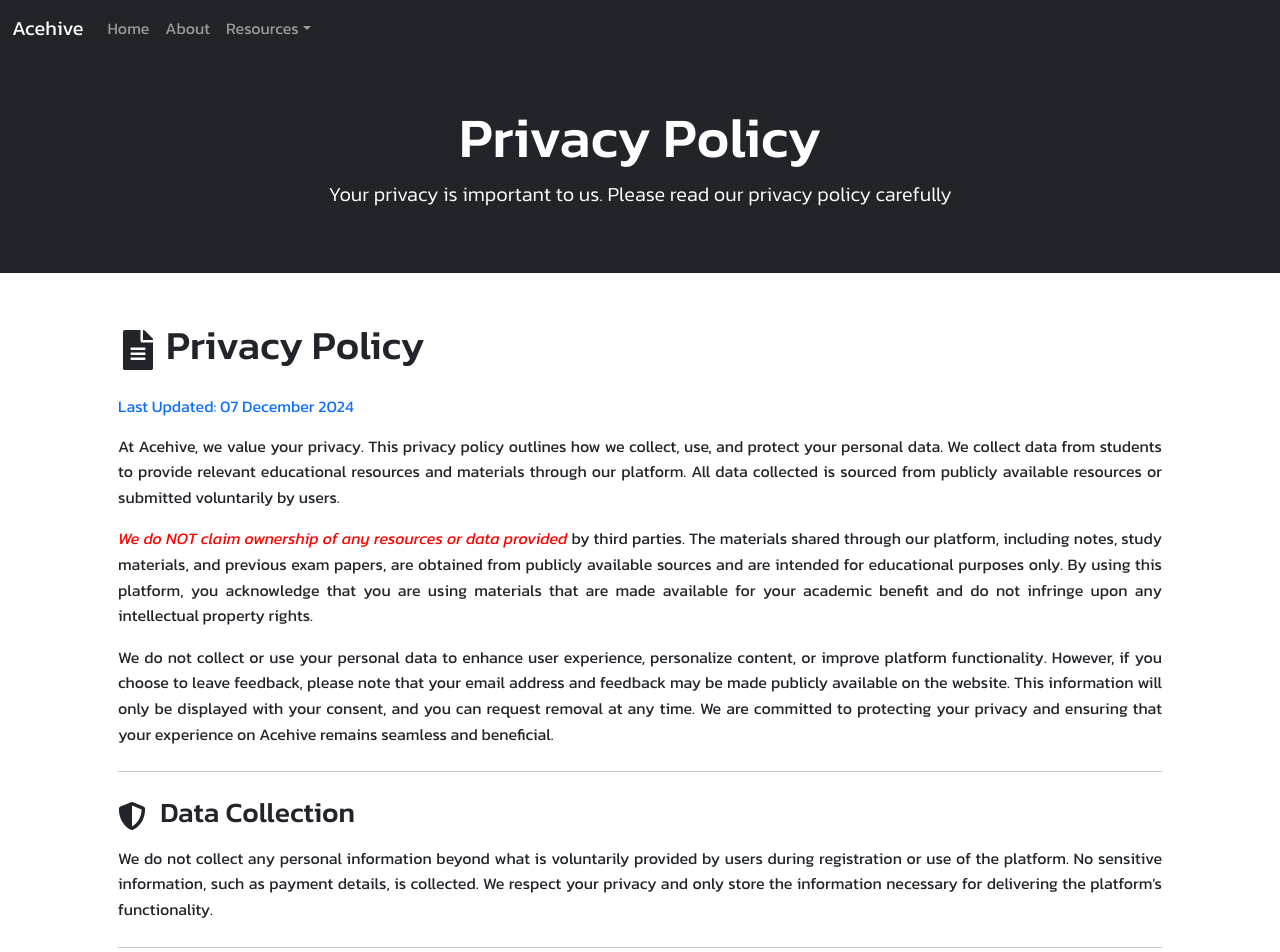
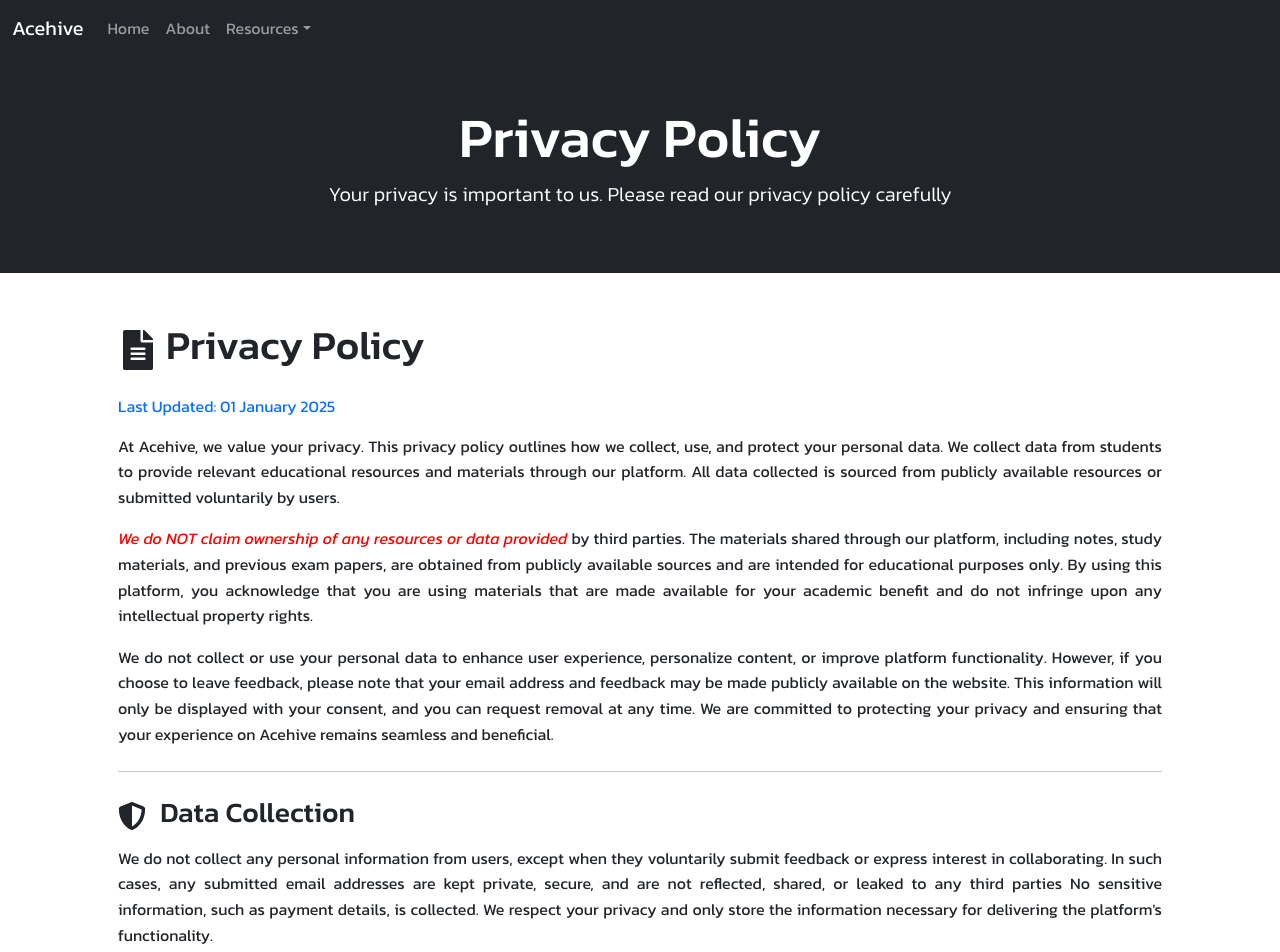
Before and after one commit to kavinmahendran09/acehive, a React (Vite) app: page /PrivacyPolicy in a window 1280 px wide. Shown: the top 952 px of the page. Built offline with nearby package versions, Linux system fonts and the light colour scheme.

Commit message:
fix : update privacy policy

```diff
--- a/src/assets/PrivacyPolicy.tsx
+++ b/src/assets/PrivacyPolicy.tsx
@@ -24,7 +24,7 @@
               <FaFileAlt className="me-2" style={{ fontSize: '2.5rem' }} />
               Privacy Policy
             </h2>
-            <p className="text-start text-primary">Last Updated: 07 December 2024</p>
+            <p className="text-start text-primary">Last Updated: 01 January 2025</p>
 
             <p style={{ textAlign: 'justify', lineHeight: '1.6' }}>
               At Acehive, we value your privacy. This privacy policy outlines how we collect, use, and protect your personal data. We collect data from students to provide relevant educational resources and materials through our platform. All data collected is sourced from publicly available resources or submitted voluntarily by users.
@@ -44,7 +44,7 @@
 
             <h3 className="mb-3"><FaShieldAlt className="me-2" /> Data Collection</h3>
             <p style={{ textAlign: 'justify', lineHeight: '1.6' }}>
-              We do not collect any personal information beyond what is voluntarily provided by users during registration or use of the platform. No sensitive information, such as payment details, is collected. We respect your privacy and only store the information necessary for delivering the platform's functionality.
+              We do not collect any personal information from users, except when they voluntarily submit feedback or express interest in collaborating. In such cases, any submitted email addresses are kept private, secure, and are not reflected, shared, or leaked to any third parties No sensitive information, such as payment details, is collected. We respect your privacy and only store the information necessary for delivering the platform's functionality.
             </p>
 
             <hr className="my-4" />
```
